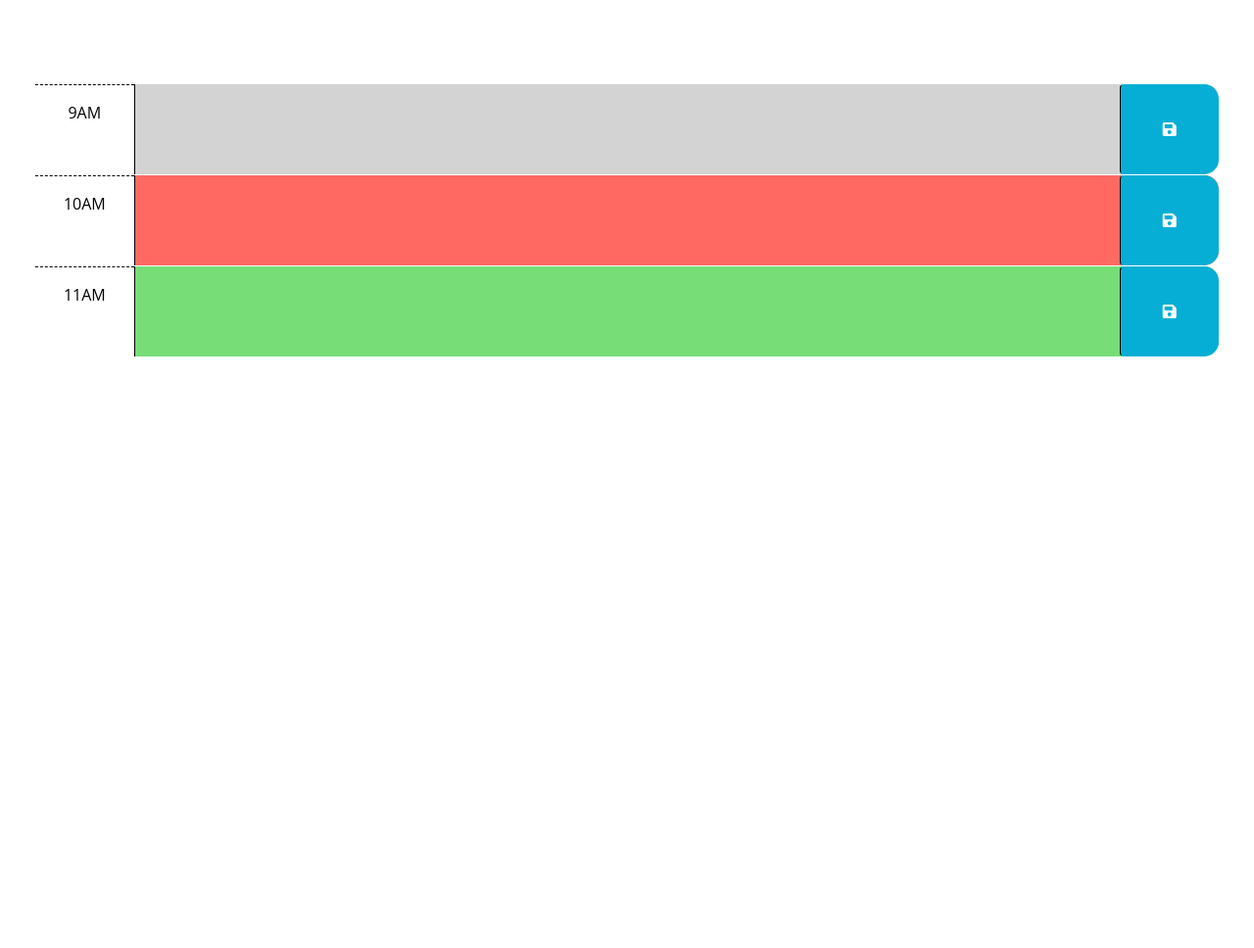
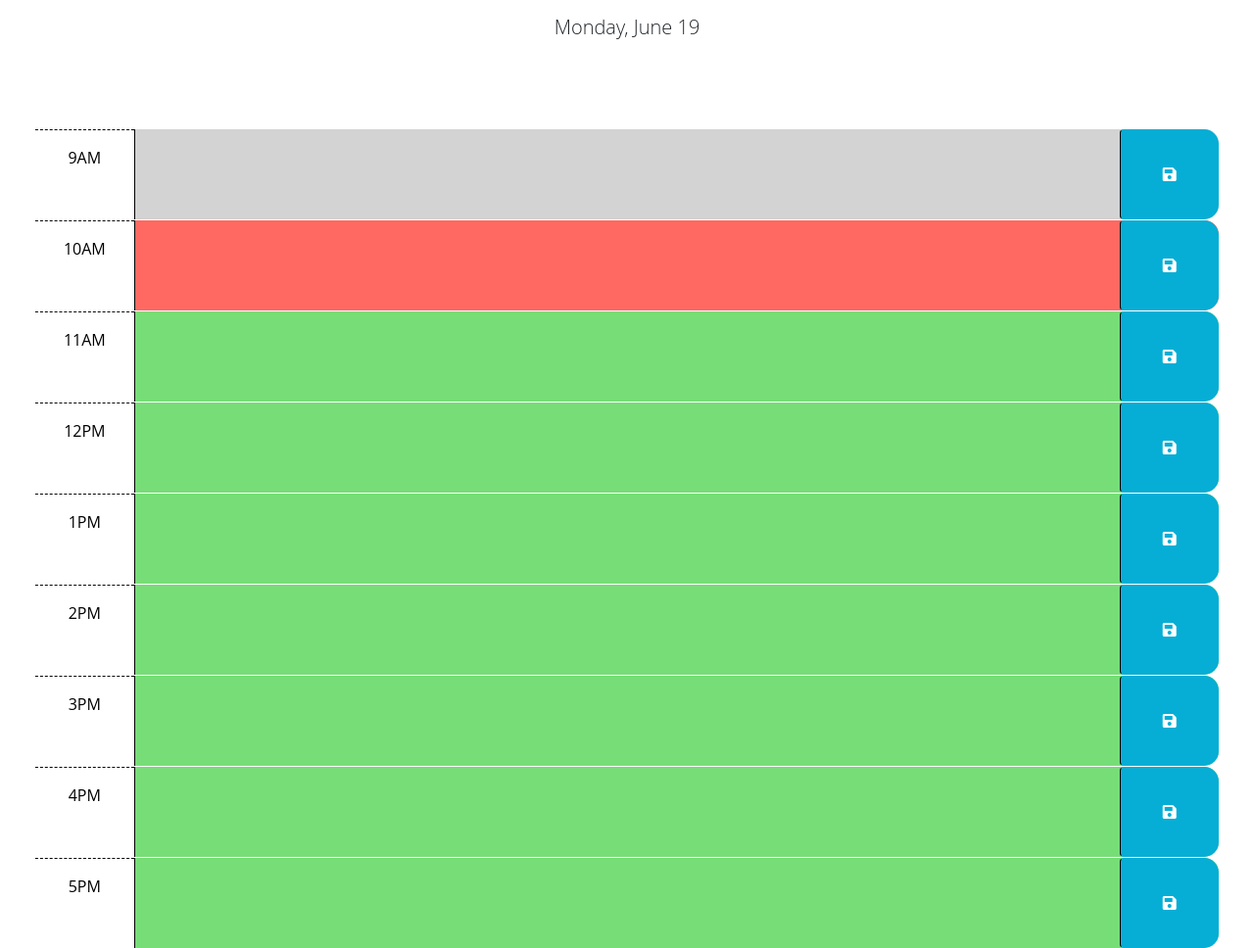
Before and after one commit to murpheycm/dayScheduler, a plain HTML site: page cmm-final/index.html in a window 1280 px wide. Shown: the part 166-1134 px from the top of the page at 98% size. Before the commit the page ends 800 px from the top, so only its background shows below. Drawn offline with nearby package versions, Linux system fonts and the light colour scheme; files that its build step writes are made by us from their sources.

Commit message:
Updated the displayed current day/date

```diff
--- a/cmm-final/assets/script.js
+++ b/cmm-final/assets/script.js
@@ -18,6 +18,25 @@ $(function () {
     // TODO: Add code to get any user input that was saved in localStorage and set
     // the values of the corresponding textarea elements. HINT: How can the id
     // attribute of each time-block be used to do this?
-    //
+
+
+
+
+
+
+
+
     // TODO: Add code to display the current date in the header of the page.
+
+    const currentDate = new Date();
+    // Get the day of the week (0-6)
+    const dayOfWeek = currentDate.toLocaleDateString('en-US', { weekday: 'long' });
+    // Get the month of the year
+    const monthOfYear = currentDate.toLocaleDateString('en-US', { month: 'long' });
+    // Get the date (1-31)
+    const date = currentDate.getDate();
+    // Format the current day and date string
+    const currentDayAndDate = `${dayOfWeek}, ${monthOfYear} ${date}`;
+    // Display current date on the page under the header
+    document.getElementById("currentDay").textContent = currentDayAndDate;
   });
--- a/cmm-final/assets/style.css
+++ b/cmm-final/assets/style.css
@@ -1,6 +1,7 @@
 body {
     font-family: 'Open Sans', sans-serif;
     font-size: 16px;
+    text-align: center;
   }
 
   textarea {
--- a/cmm-final/index.html
+++ b/cmm-final/index.html
@@ -20,7 +20,7 @@
       href="https://fonts.googleapis.com/css2?family=Fira+Sans:wght@400;700&display=swap"
       rel="stylesheet"
     />
-    <link rel="stylesheet" href="style.css" />
+    <link rel="stylesheet" href="./assets/style.css" />
     <title>Work Day Scheduler</title>
   </head>
 
@@ -67,6 +67,54 @@
           <i class="fas fa-save" aria-hidden="true"></i>
         </button>
       </div>
+
+      <div id="hour-12" class="row time-block future">
+        <div class="col-2 col-md-1 hour text-center py-3">12PM</div>
+        <textarea class="col-8 col-md-10 description" rows="3"> </textarea>
+        <button class="btn saveBtn col-2 col-md-1" aria-label="save">
+          <i class="fas fa-save" aria-hidden="true"></i>
+        </button>
+      </div>
+
+      <div id="hour-1" class="row time-block future">
+        <div class="col-2 col-md-1 hour text-center py-3">1PM</div>
+        <textarea class="col-8 col-md-10 description" rows="3"> </textarea>
+        <button class="btn saveBtn col-2 col-md-1" aria-label="save">
+          <i class="fas fa-save" aria-hidden="true"></i>
+        </button>
+      </div>
+
+      <div id="hour-2" class="row time-block future">
+        <div class="col-2 col-md-1 hour text-center py-3">2PM</div>
+        <textarea class="col-8 col-md-10 description" rows="3"> </textarea>
+        <button class="btn saveBtn col-2 col-md-1" aria-label="save">
+          <i class="fas fa-save" aria-hidden="true"></i>
+        </button>
+      </div>
+
+      <div id="hour-3" class="row time-block future">
+        <div class="col-2 col-md-1 hour text-center py-3">3PM</div>
+        <textarea class="col-8 col-md-10 description" rows="3"> </textarea>
+        <button class="btn saveBtn col-2 col-md-1" aria-label="save">
+          <i class="fas fa-save" aria-hidden="true"></i>
+        </button>
+      </div>
+
+      <div id="hour-4" class="row time-block future">
+        <div class="col-2 col-md-1 hour text-center py-3">4PM</div>
+        <textarea class="col-8 col-md-10 description" rows="3"> </textarea>
+        <button class="btn saveBtn col-2 col-md-1" aria-label="save">
+          <i class="fas fa-save" aria-hidden="true"></i>
+        </button>
+      </div>
+
+      <div id="hour-5" class="row time-block future">
+        <div class="col-2 col-md-1 hour text-center py-3">5PM</div>
+        <textarea class="col-8 col-md-10 description" rows="3"> </textarea>
+        <button class="btn saveBtn col-2 col-md-1" aria-label="save">
+          <i class="fas fa-save" aria-hidden="true"></i>
+        </button>
+      </div>
     </div>
 
     <script src="https://cdnjs.cloudflare.com/ajax/libs/jquery/3.2.1/jquery.min.js"></script>
@@ -74,6 +122,11 @@
     integrity="sha256-iu/zLUB+QgISXBLCW/mcDi/rnf4m4uEDO0wauy76x7U="
     crossorigin="anonymous"></script>
 
-    <script src="script.js"></script>
+    <script src="./assets/script.js"></script>
+    <!-- DayJS Script Reference -->
+    <!-- <script src="path/to/dayjs/dayjs.min.js"></script>
+    <script src="path/to/dayjs/plugin/advancedFormat"></script> -->
+    <script src="https://cdn.jsdelivr.net/npm/dayjs@1/dayjs.min.js"></script>
+    <script src="https://cdn.jsdelivr.net/npm/dayjs@1/plugin/utc.js"></script>
   </body>
 </html>
```
